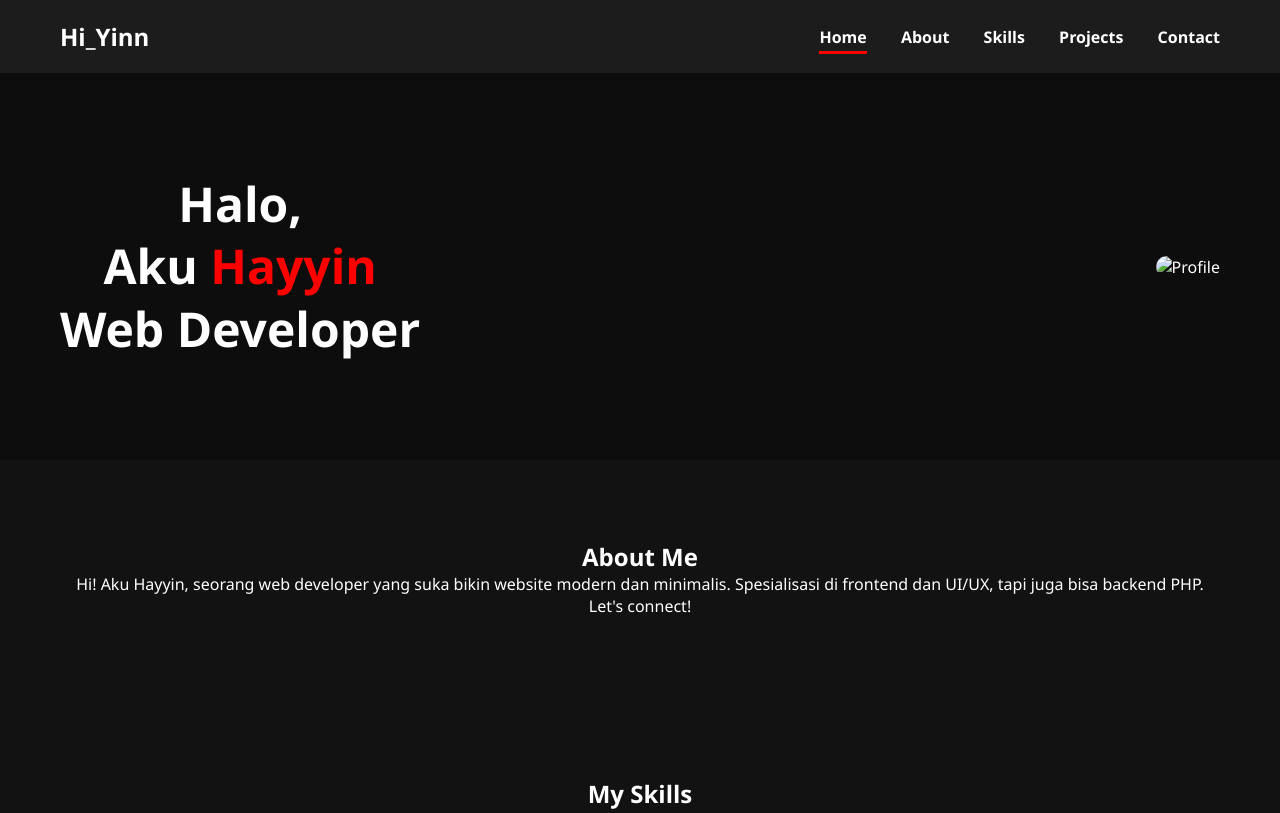
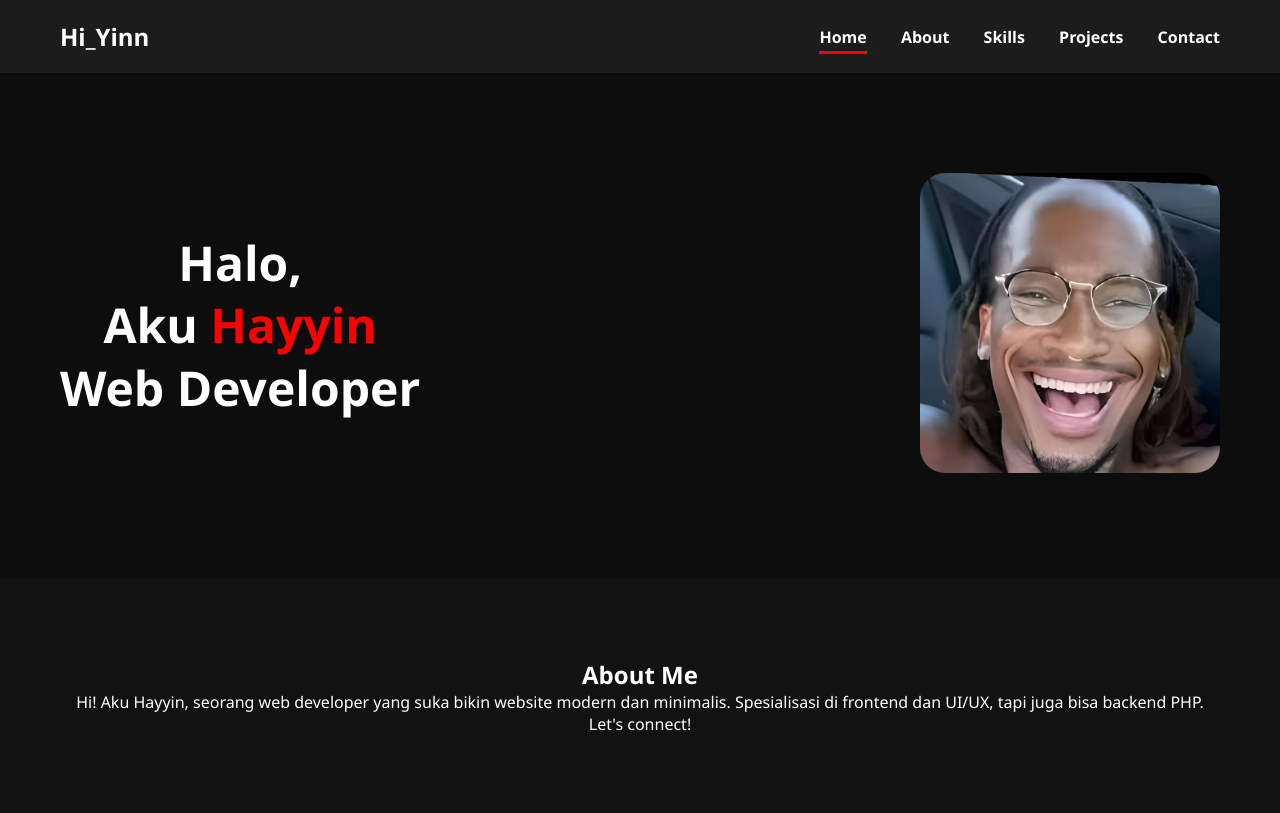
Before and after one commit to YinXa/Portofolio, a plain HTML site: page index.html in a window 1280 px wide. Shown: the top 813 px of the page. Drawn offline with nearby package versions, Linux system fonts and the light colour scheme; the site is published under a folder, as on GitHub Pages, so addresses that start at the root find nothing; no server answers.

Commit message:
Update index.html

```diff
--- a/index.html
+++ b/index.html
@@ -24,7 +24,7 @@
       <h1>Halo,<br>Aku <span>Hayyin</span><br>Web Developer</h1>
     </div>
     <div class="hero-img">
-      <img src="/portofolio/assets/profile.jpg" alt="Profile" />
+      <img src="portofolio/assets/profile.jpg" alt="Profile" />
     </div>
     <canvas id="particles"></canvas>
   </section>
```
